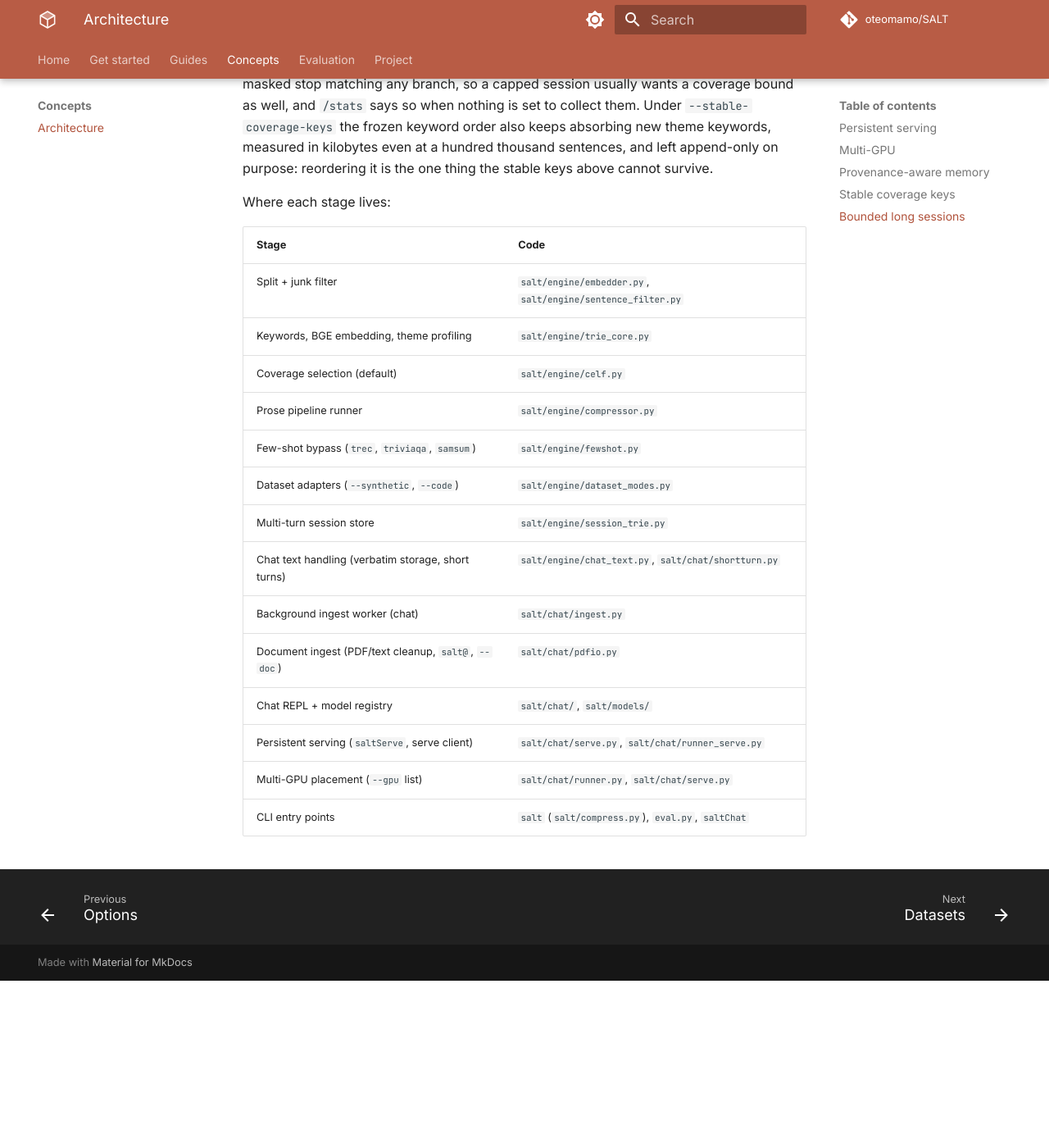
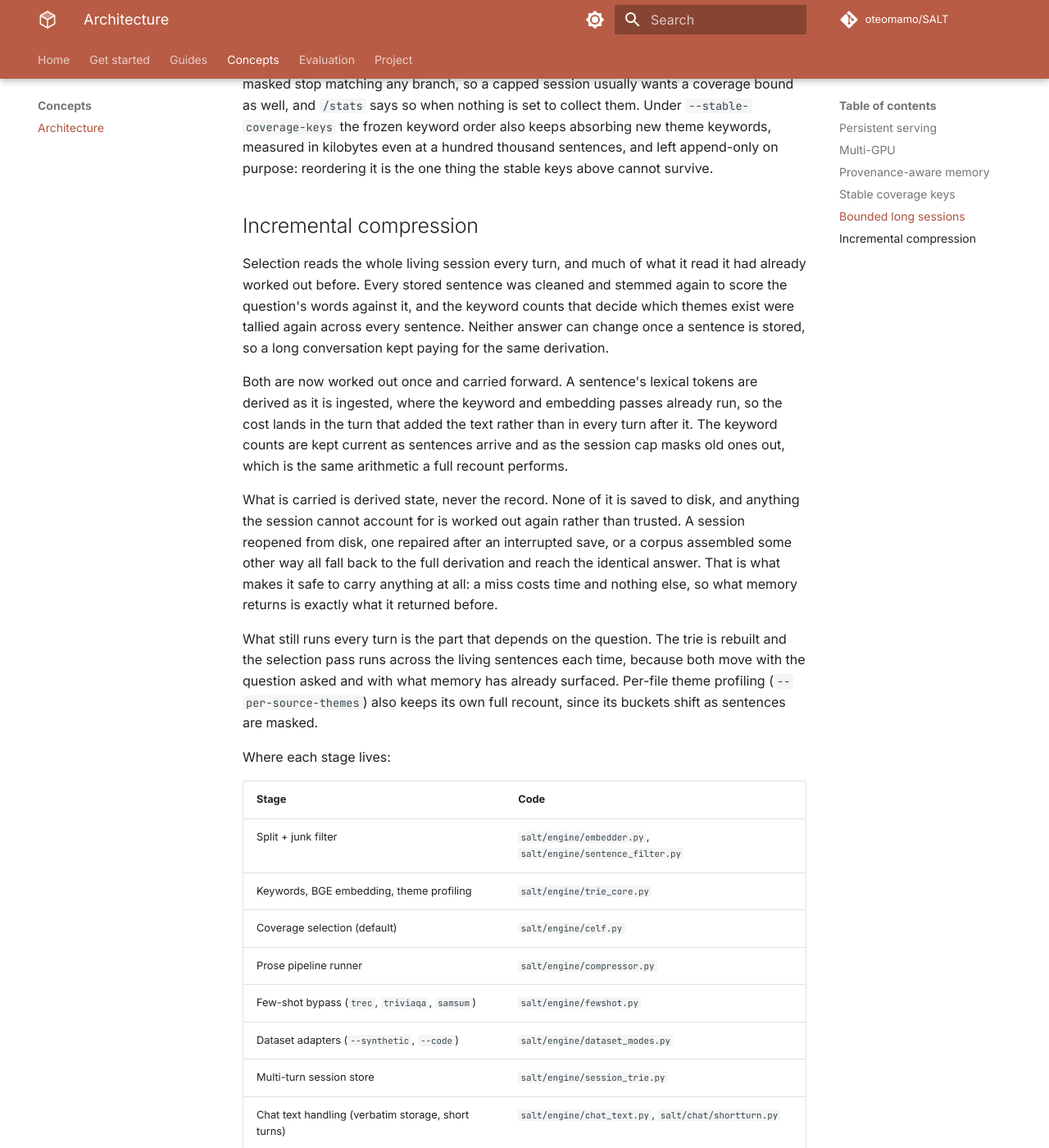
Before and after one commit to oteomamo/SALT, an MkDocs documentation site: the page built from docs/architecture.md, in a window 1280 px wide and 1400 px high, scrolled down 5065 px. Shown: the whole window at 82% size. Built offline with MkDocs 1.6.1 and Material for MkDocs 9.7.7, drawn with Linux system fonts in a browser that asks for light colours; comment, search, counter and statistics services are not loaded; the version menu is left out; before the commit the page ends 6261 px from its top, so only the background shows below that.

Commit message:
v2.9.97 docs site: what the session trie carries between turns

```diff
--- a/docs/architecture.md
+++ b/docs/architecture.md
@@ -248,6 +248,38 @@ measured in kilobytes even at a hundred thousand sentences, and left
 append-only on purpose: reordering it is the one thing the stable keys
 above cannot survive.
 
+## Incremental compression
+
+Selection reads the whole living session every turn, and much of what
+it read it had already worked out before. Every stored sentence was
+cleaned and stemmed again to score the question's words against it,
+and the keyword counts that decide which themes exist were tallied
+again across every sentence. Neither answer can change once a sentence
+is stored, so a long conversation kept paying for the same derivation.
+
+Both are now worked out once and carried forward. A sentence's lexical
+tokens are derived as it is ingested, where the keyword and embedding
+passes already run, so the cost lands in the turn that added the text
+rather than in every turn after it. The keyword counts are kept
+current as sentences arrive and as the session cap masks old ones out,
+which is the same arithmetic a full recount performs.
+
+What is carried is derived state, never the record. None of it is
+saved to disk, and anything the session cannot account for is worked
+out again rather than trusted. A session reopened from disk, one
+repaired after an interrupted save, or a corpus assembled some other
+way all fall back to the full derivation and reach the identical
+answer. That is what makes it safe to carry anything at all: a miss
+costs time and nothing else, so what memory returns is exactly what it
+returned before.
+
+What still runs every turn is the part that depends on the question.
+The trie is rebuilt and the selection pass runs across the living
+sentences each time, because both move with the question asked and
+with what memory has already surfaced. Per-file theme profiling
+(`--per-source-themes`) also keeps its own full recount, since its
+buckets shift as sentences are masked.
+
 Where each stage lives:
 
 | Stage | Code |
--- a/pyproject.toml
+++ b/pyproject.toml
@@ -4,7 +4,7 @@ build-backend = "setuptools.build_meta"
 
 [project]
 name = "salt"
-version = "2.9.96"
+version = "2.9.97"
 description = "SALT: Salience-Aware Lexical Trie for Long-Context Compression"
 readme = "README.md"
 license = "MIT"
```
Also changed, not shown: docs/changelog.md (+6 -1 lines).
